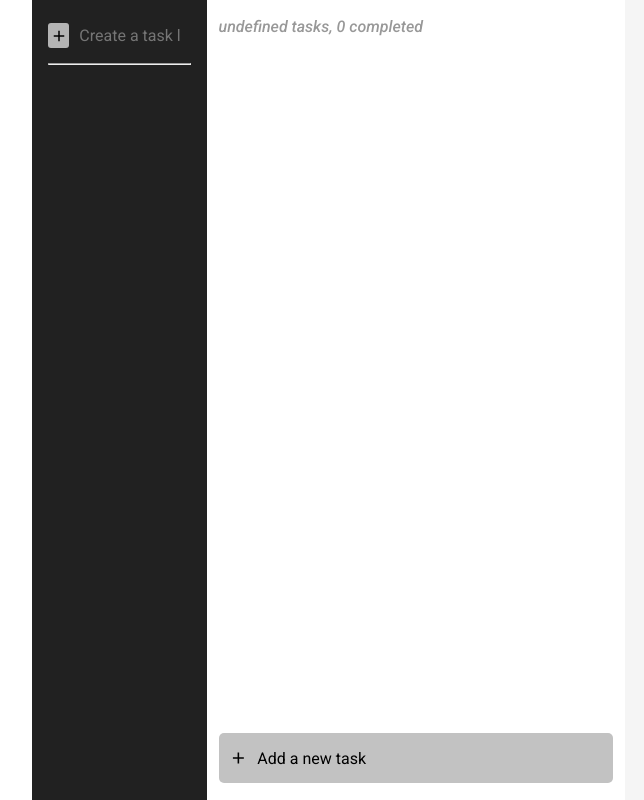
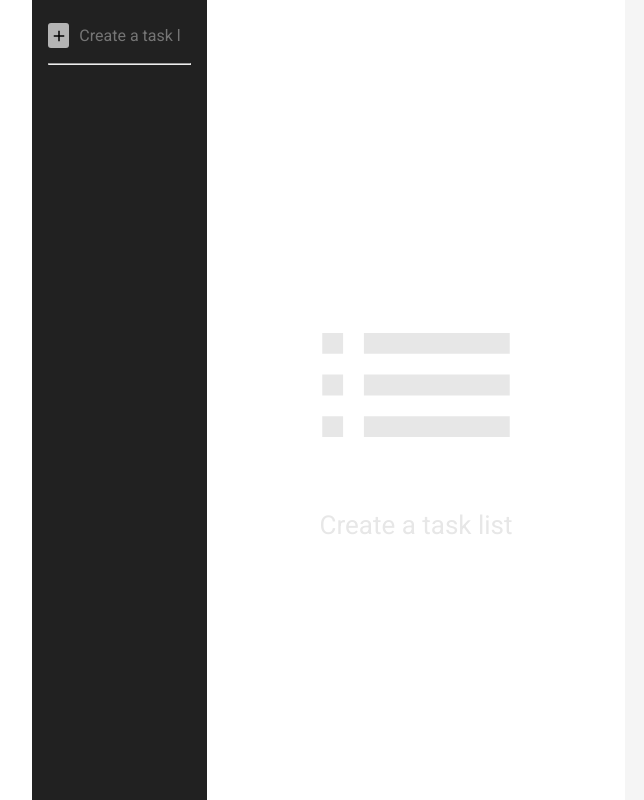
Before and after one commit to patrickiyog/todo-list-app, a React (Create React App) app: page / in a window 1280 px wide. Shown: the whole page, without its empty margins (224-868 px from the left). Built offline with nearby package versions, Linux system fonts and the light colour scheme.

Commit message:
display task list

```diff
--- a/src/components/DisplayTaskList/DisplayTaskList.tsx
+++ b/src/components/DisplayTaskList/DisplayTaskList.tsx
@@ -3,6 +3,7 @@ import './DisplayTaskList.css';
 import TaskItem from '../TaskItem/TaskItem';
 import TaskForm from '../TaskForm/TaskForm';
 import { useAppContext } from '../../context/AppContext';
+import { MdList } from 'react-icons/md/'
 
 const DisplayTaskList = () => {
 
@@ -24,6 +25,7 @@ const DisplayTaskList = () => {
         const taskListName = selectedTaskList?.taskListName;
         const size = selectedTaskList?.tasks.length;
         const numCompletedTask = size ? 'No tasks' : `${size} tasks, ${countCompletedTasks()} completed`;
+        if (taskListName) {
             return (
                 <>
                     <div>
@@ -40,6 +42,15 @@ const DisplayTaskList = () => {
                     </div>
                 </>
             );
+        } else {
+            return (
+                <div className="tasklists-empty">
+                    <MdList className="icon" />
+                    <div className="text">Create a task list</div>
+                </div>
+            )
+        }
+
     }
 
     return (<div className="task-list">{displayTaskList()}</div>);
--- a/src/components/TaskItem/TaskItem.tsx
+++ b/src/components/TaskItem/TaskItem.tsx
@@ -1,4 +1,4 @@
-import React, { Dispatch, SetStateAction } from 'react';
+import React from 'react';
 import { Task } from '../../interfaces/Task';
 import { MdOutlineCheckBoxOutlineBlank, MdOutlineCheckBox, MdMoreHoriz } from "react-icons/md";
 import { useAppContext } from '../../context/AppContext';
```
Lines whose indentation alone changed are shown as unchanged.
